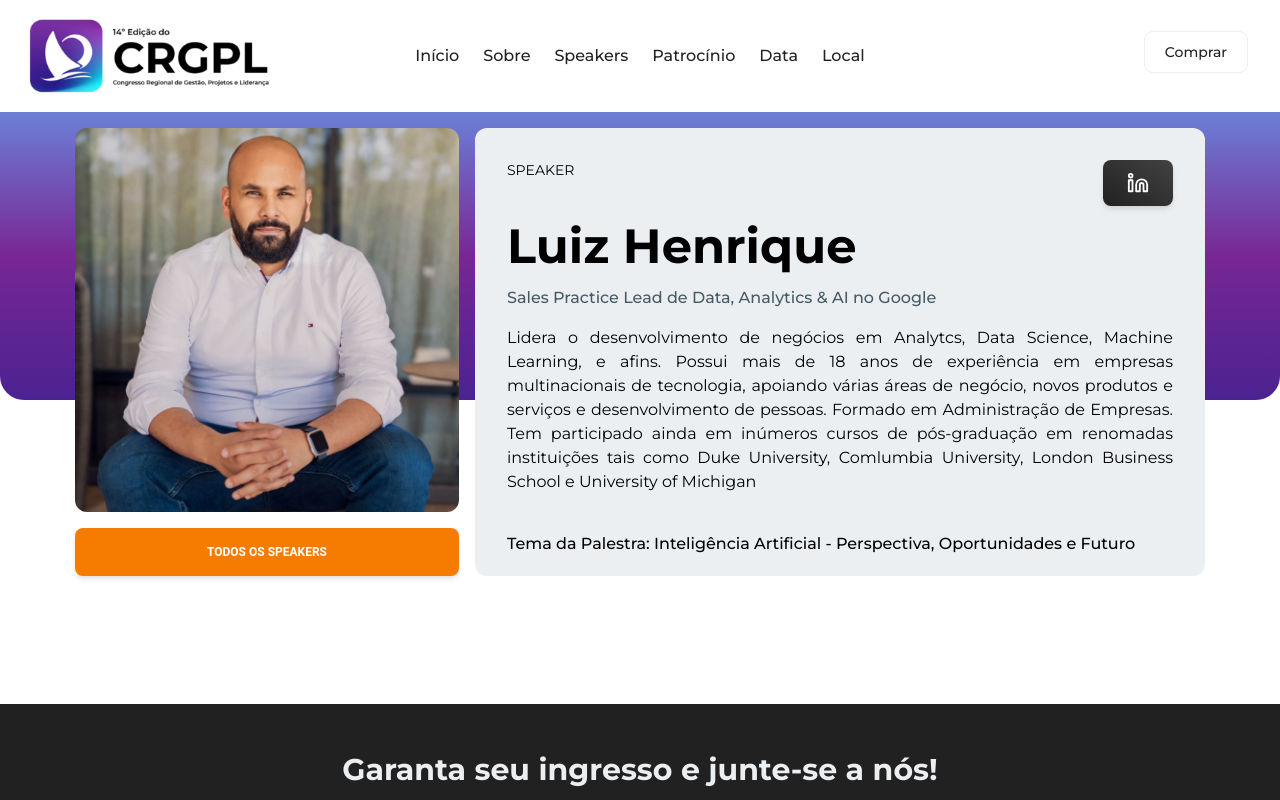
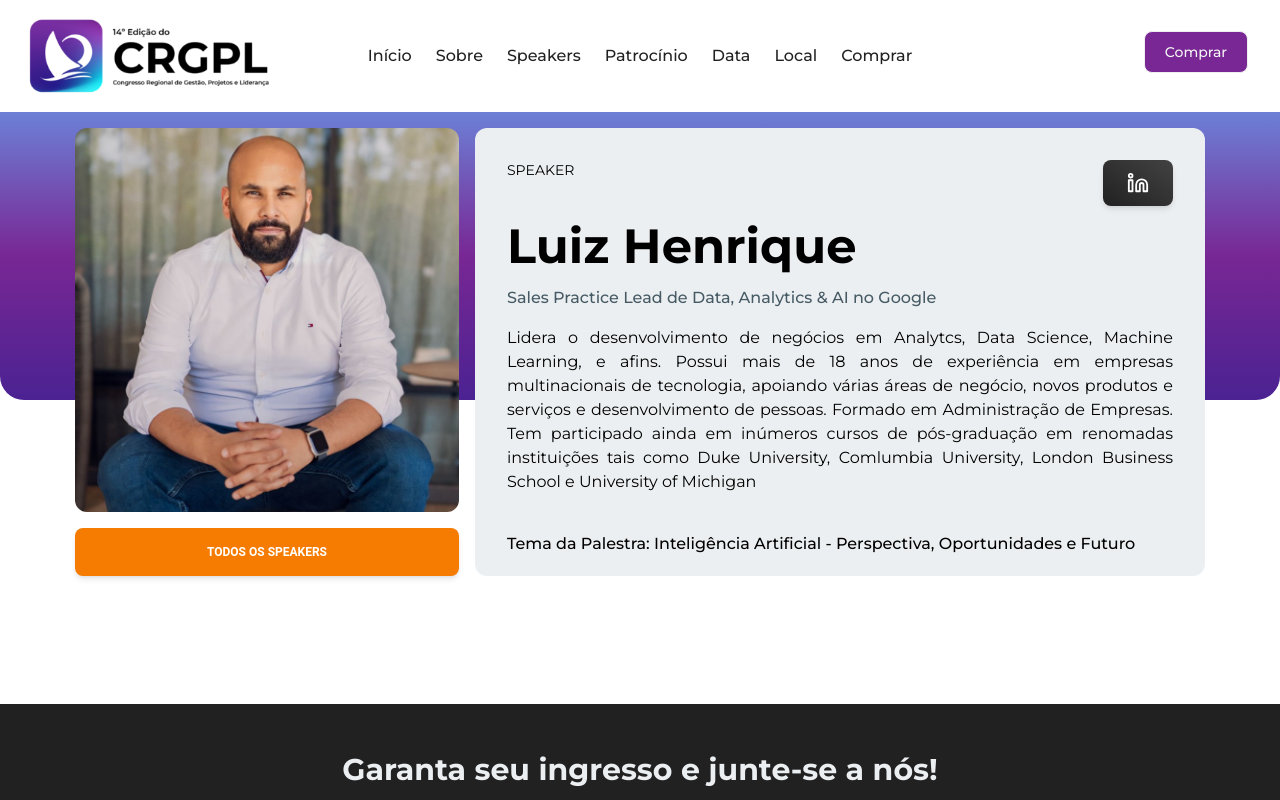
Before and after one commit to f3gomes/pmi-event-page, a Next.js app: page /speaker/1 in a window 1280 px wide. Shown: the top 800 px of the page. Built offline with nearby package versions, Linux system fonts and the light colour scheme.

Commit message:
feat: include about footer

```diff
--- a/components/about/index.tsx
+++ b/components/about/index.tsx
@@ -78,6 +78,11 @@ const AboutEvent = () => {
             para a comunidade de gestão de projetos. Vamos juntos transformar o
             futuro da gestão!
           </p>
+
+          <div className="flex flex-col text-right">
+            <span className="font-semibold">Cristiano Oliveira</span>
+            <span>Presidente PMI Ceará</span>
+          </div>
         </div>
       </div>
     </section>
--- /dev/null
+++ b/components/buy-button/index.tsx
@@ -0,0 +1,29 @@
+import { cn } from "@/utils/cn";
+import Link from "next/link";
+
+interface BuyButtonProps {
+  home: boolean;
+  showButton: boolean;
+  purchaseLink: string;
+}
+
+const BuyButton = ({ home, showButton, purchaseLink }: BuyButtonProps) => {
+  return (
+    <Link
+      target="_blank"
+      href={purchaseLink}
+      className={cn(
+        showButton || !home
+          ? "hidden xl:block xl:right-6"
+          : "hidden xl:right-6",
+        "absolute"
+      )}
+    >
+      <button className="py-2.5 px-5 me-2 mb-2 text-sm font-medium text-gray-100 focus:outline-none bg-event-200 hover:brightness-125 hover:text-gray-200 rounded-lg border border-gray-200 focus:z-10 focus:ring-4 focus:ring-gray-100 transition duration-200">
+        Comprar
+      </button>
+    </Link>
+  );
+};
+
+export default BuyButton;
--- a/components/navbar/index.tsx
+++ b/components/navbar/index.tsx
@@ -5,7 +5,13 @@ import React, { useEffect, useState } from "react";
 import Link from "next/link";
 import Image from "next/image";
 import { Bars3Icon, XMarkIcon } from "@heroicons/react/24/solid";
-import { Collapse, IconButton, Navbar as MTNavbar } from "@material-tailwind/react";
+import {
+  Collapse,
+  IconButton,
+  Navbar as MTNavbar,
+} from "@material-tailwind/react";
+import { cn } from "@/utils/cn";
+import BuyButton from "../buy-button";
 
 interface NavItemProps {
   children: React.ReactNode;
@@ -18,10 +24,13 @@ interface NavbarProps {
   home: boolean;
 }
 
+const purchaseLink =
+  "https://www.sympla.com.br/evento/14-congresso-regional-de-gestao-projetos-e-lideranca-pmice/2441790";
+
 function NavItem({ children, href, open, setOpen }: NavItemProps) {
   return (
     <li
-      className="hover:text-blue-gray-500 transition duration-200 hover:scale-105"
+      className="hover:text-blue-gray-500 transition duration-200"
       onClick={() => {
         open && setOpen(false);
       }}
@@ -58,10 +67,15 @@ const NAV_MENU = [
     name: "Local",
     href: "#location",
   },
+  {
+    name: "Comprar",
+    href: purchaseLink,
+  },
 ];
 
 const Navbar = ({ home }: NavbarProps) => {
   const [open, setOpen] = useState(false);
+  const [showButton, setShowButton] = useState(false);
   const [isScrolling, setIsScrolling] = useState(false);
 
   const handleOpen = () => setOpen((cur) => !cur);
@@ -88,9 +102,21 @@ const Navbar = ({ home }: NavbarProps) => {
       }
     }
 
+    function handleScrollButton() {
+      if (window.scrollY > 500) {
+        setShowButton(true);
+      } else {
+        setShowButton(false);
+      }
+    }
+
     window.addEventListener("scroll", handleScroll);
+    window.addEventListener("scroll", handleScrollButton);
 
-    return () => window.removeEventListener("scroll", handleScroll);
+    return () => {
+      window.removeEventListener("scroll", handleScroll);
+      window.removeEventListener("scroll", handleScrollButton);
+    };
   }, []);
 
   return (
@@ -127,31 +153,11 @@ const Navbar = ({ home }: NavbarProps) => {
           </ul>
         </div>
 
-        {isScrolling ? (
-          <Link
-            target="_blank"
-            className="absolute hidden xl:block xl:right-6"
-            href={
-              "https://www.sympla.com.br/evento/14-congresso-regional-de-gestao-projetos-e-lideranca-pmice/2441790"
-            }
-          >
-            <button className="py-2.5 px-5 me-2 mb-2 text-sm font-medium text-gray-100 focus:outline-none bg-event-200 hover:brightness-125 hover:text-gray-200 rounded-lg border border-gray-200 focus:z-10 focus:ring-4 focus:ring-gray-100 transition duration-200">
-              Comprar
-            </button>
-          </Link>
-        ) : (
-          <Link
-            target="_blank"
-            className="absolute hidden xl:block xl:right-6"
-            href={
-              "https://www.sympla.com.br/evento/14-congresso-regional-de-gestao-projetos-e-lideranca-pmice/2441790"
-            }
-          >
-            <button className="py-2.5 px-5 me-2 mb-2 text-sm font-medium text-gray-900 focus:outline-none bg-white rounded-lg border border-gray-200 hover:bg-gray-100 hover:text-gray-700 focus:z-10 focus:ring-4 focus:ring-gray-100 transition duration-200">
-              Comprar
-            </button>
-          </Link>
-        )}
+        <BuyButton
+          home={home}
+          showButton={showButton}
+          purchaseLink={purchaseLink}
+        />
 
         <IconButton
           variant="text"
@@ -171,6 +177,14 @@ const Navbar = ({ home }: NavbarProps) => {
         <div className="container mx-auto mt-4 rounded-lg bg-white px-6 py-5">
           <ul className="flex flex-col gap-4 text-gray-900">
             {NAV_MENU.map(({ name, href }) => (
+              <>
+                {name === "Comprar" ? (
+                  <Link target="_blank" href={purchaseLink}>
+                    <button className="py-2.5 px-5 me-2 mb-2 text-sm font-medium text-gray-100 focus:outline-none bg-event-200 hover:brightness-125 hover:text-gray-200 rounded-lg border border-gray-200 focus:z-10 focus:ring-4 focus:ring-gray-100 transition duration-200">
+                      Comprar
+                    </button>
+                  </Link>
+                ) : (
                   <NavItem
                     key={name}
                     open={open}
@@ -179,6 +193,8 @@ const Navbar = ({ home }: NavbarProps) => {
                   >
                     {name}
                   </NavItem>
+                )}
+              </>
             ))}
           </ul>
         </div>
```
Lines whose indentation alone changed are shown as unchanged.
